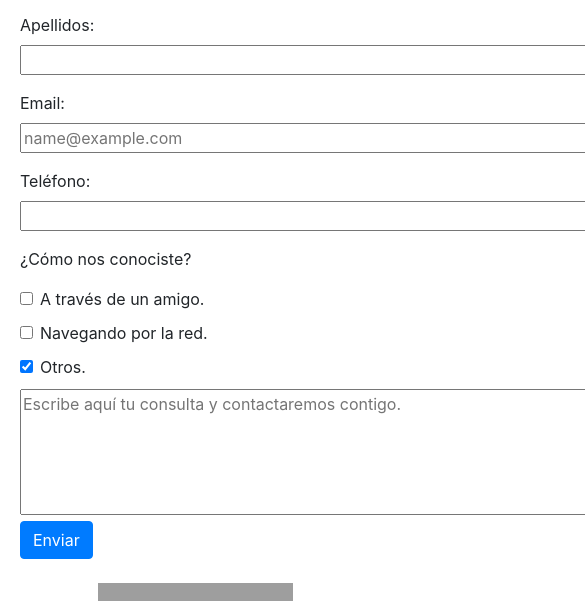
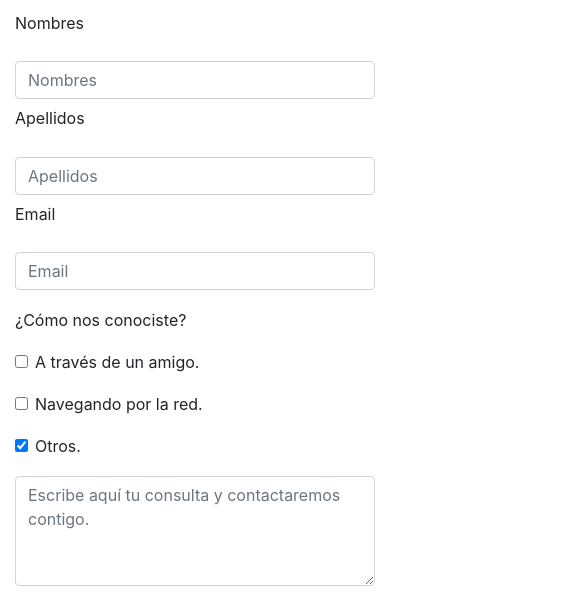
Before and after one commit to gibinaghi/magicocina_cac, a plain HTML site: page form.html in a window 390 px wide. Shown: the part 124-725 px from the top of the page, 585 px wide, since content can reach past the window. Drawn offline with nearby package versions, Linux system fonts and the light colour scheme; grey boxes are pictures that could not be loaded.

Commit message:
Cambios en responsive

```diff
--- a/form.css
+++ b/form.css
@@ -1,18 +1,31 @@
-.content {
-    text-align: center;
+.row {
+    display: flex;
+    justify-content: center;
+    flex-direction: row;
+    align-items: center;
+    justify-content: space-between;
+    margin-top: 5%;
 }
 
-form {
-    margin-left: 20px;
-    margin-top: 20px;
-}
 form div input {
     display: block;
 }
 form div{
-    margin-top: 10px;
+    margin-top: 5%;
 }
 
-.formulario{
-    padding-top: 10% !important;
+.container{
+    padding-top: 5% !important;
 }
+
+/*----- Responsive ----*/
+@media (max-width:480px){
+    .form {
+        padding-top: 25%;
+    }
+  }
+  @media only screen and (min-width:480px) and (max-width:1200px){
+    .form {
+        padding-top: 10%;
+    }
+  }
--- a/form.html
+++ b/form.html
@@ -32,13 +32,22 @@
             <!-- navbar transparent y se centra a la izquierda menú hamburgesa-->
           </header>
 
-            <div class="formulario w-100 mx-auto">
-              <div id="content">
-                <form action="mailto:gimenabinaghi@gmail.com" method="post" enctype="text/plain">
-                  <div class="form-group"> <label> Nombres: </label> <input type="text" name="Nombres" size="80" maxlength="100"> </div>
-                  <div class="form-group"> <label> Apellidos: </label> <input type="text" name="Apellidos" size="80" maxlength="100"> </div>
-                  <div class="form-group"> <label> Email: </label>  <input type="text" name="Email" size="80" maxlength="100" placeholder="name@example.com"> </div>
-                  <div class="form-group"> <label> Tel&eacute;fono: </label> <input type="text" name="Telefono" size="80" maxlength="100"> </div>
+          <div class="container">
+            <form class="form" action="mailto:gimenabinaghi@gmail.com" method="post" enctype="text/plain">
+              <div class="form-group row">
+                <label for="Nombres" class="col-sm-2 col-form-label"> Nombres </label>
+                <div class="col-sm-10">
+                  <input type="Nombres" class="form-control" id="inputNombres" placeholder="Nombres">
+                </div>
+                <label for="Apellidos" class="col-sm-2 col-form-label"> Apellidos </label>
+                <div class="col-sm-10">
+                  <input type="Apellidos" class="form-control" id="inputApellidos" placeholder="Apellidos">
+                </div>
+                <label for="Email" class="col-sm-2 col-form-label"> Email </label>
+                <div class="col-sm-10">
+                  <input type="Email" class="form-control" id="inputEmail" placeholder="Email">
+                </div>
+              </div>
               <div>
                 <p>&iquest;C&oacute;mo nos conociste?</p>
                 <div class="form-check">
@@ -55,11 +64,14 @@
                 </div>
               </div>
               <div>
-                      <textarea cols="80" rows="5" name="consulta" wrap=off placeholder="Escribe aquí tu consulta y contactaremos contigo."></textarea><br>
+                <textarea class="form-control" rows="4" placeholder="Escribe aquí tu consulta y contactaremos contigo."></textarea>
               </div>
-                  <button type="submit" class="btn btn-primary">Enviar</button>
+              <div class="form-group row">
+                <div class="col-sm-10">
+                  <button type="submit" class="btn btn-primary"> Enviar </button>
+                </div>
+              </div>
             </form>
-              </div>
           </div>
 
             <div class="mapa w-50 mx-auto">
--- a/home.css
+++ b/home.css
@@ -159,9 +159,8 @@ header nav a img{
   margin-right: 5vp;
 }
 
-/* carousel */
 .carousel {
-  padding-top: 5% !important;
+  padding-top: 2% !important;
 }
 
 /* iconos footer */
@@ -257,3 +256,20 @@ p.copy {
   text-align: center;
   padding: 5vp;
 }
+
+/*----- Responsive ----*/
+@media (max-width:400px){
+  .carousel {
+      padding-top: 15% !important;
+  }
+}
+@media only screen and (min-width:400px) and (max-width:500px){
+  .carousel {
+      padding-top: 15% !important;
+  }
+}
+@media only screen and (min-width:500px) and (max-width:768px){
+  .carousel {
+      padding-top: 10% !important;
+  }
+}
--- a/index.js
+++ b/index.js
@@ -41,7 +41,7 @@ var cad= `
                 <a class="social-button youtube" href="https://www.youtube.com/" target="_blank"><i class="fab fa-youtube"></i></a>
                 <a class="social-button instagram" href="https://www.instagram.com/magicocina/?hl=es-la" target="_blank"><i class="fab fa-instagram"></i></a>
             </div>
-            <p class="copy">  © 2020, Todos los derechos reservados - | Magicocina |. </p>
+            <p class="copy">  © 2020, Todos los derechos reservados <br/> | Magicocina |. </p>
 `
 document.getElementById("footer").innerHTML=cad;
 
```
Also changed, not shown: aboutus.css (+25 -1 lines), aboutus.html (+1 -1 lines), index.html (+1 -1 lines). Lines whose indentation alone changed are shown as unchanged.
